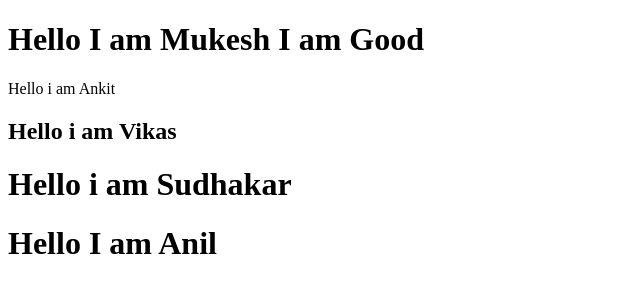
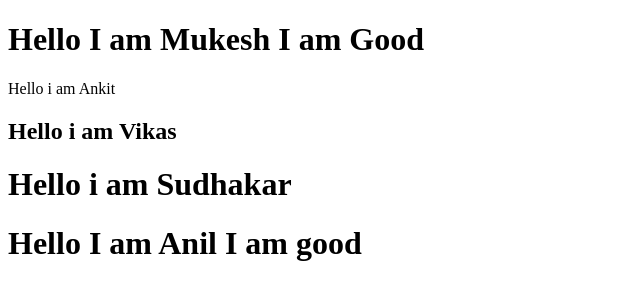
Before and after one commit to anil6200/AnilRepo1, a plain HTML site: page index.html in a window 1280 px wide. Shown: the whole page, without its empty margins (0-640 px from the left). Drawn offline with Linux system fonts and the light colour scheme.

Commit message:
Anil add some line

```diff
--- a/index.html
+++ b/index.html
@@ -10,6 +10,6 @@
     <p>Hello i am Ankit</p>
     <h2>Hello i am Vikas</h2>
     <div id="box"><h1>Hello i am Sudhakar</h1></div>
-    <div class="alpha"><h1>Hello I am Anil</h1></div>
+    <div class="alpha"><h1>Hello I am Anil I am good</h1></div>
 </body>
 </html>
```
